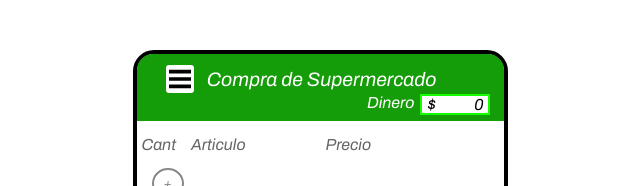
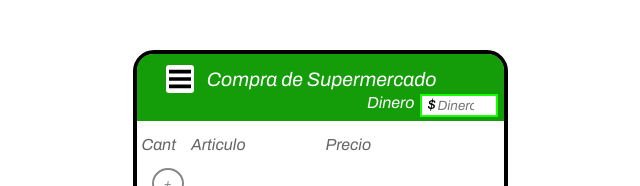
Before and after one commit to jonathanchw/Shopping_list_app, a React (Create React App) app: page / in a window 1280 px wide. Shown: the top 186 px of the page, without its empty margins (320-960 px from the left). Built offline with nearby package versions, Linux system fonts and the light colour scheme.

Commit message:
Add input to cashContainer component

```diff
--- a/src/components/CashContainer/index.js
+++ b/src/components/CashContainer/index.js
@@ -2,14 +2,24 @@ import React from 'react';
 import './style.css';
 
 
-const CashContainer = () => {
+const CashContainer = ({saveItem}) => {
 
   return (
     <div className="cashContainer">
       <span className="moneyTitle">Dinero</span>
       <div className="moneyDisplay">
         <span>$</span>
-        <span>0</span>
+        <input
+        type="number"
+        placeholder="Dinero"
+        step=".01"
+        onChange={(e) => {
+          e.preventDefault();
+          saveItem({
+            value: e.target.value,
+            });
+        }}/>
+
       </div>
     </div>
   )
--- a/src/components/CashContainer/style.css
+++ b/src/components/CashContainer/style.css
@@ -20,3 +20,11 @@
   min-width: 70px;
 
 }
+
+.moneyDisplay input {
+  -webkit-appearance: none;
+  -moz-appearance: textfield;
+  border: none;
+  padding: 2px;
+  width: 55px;
+}
```
